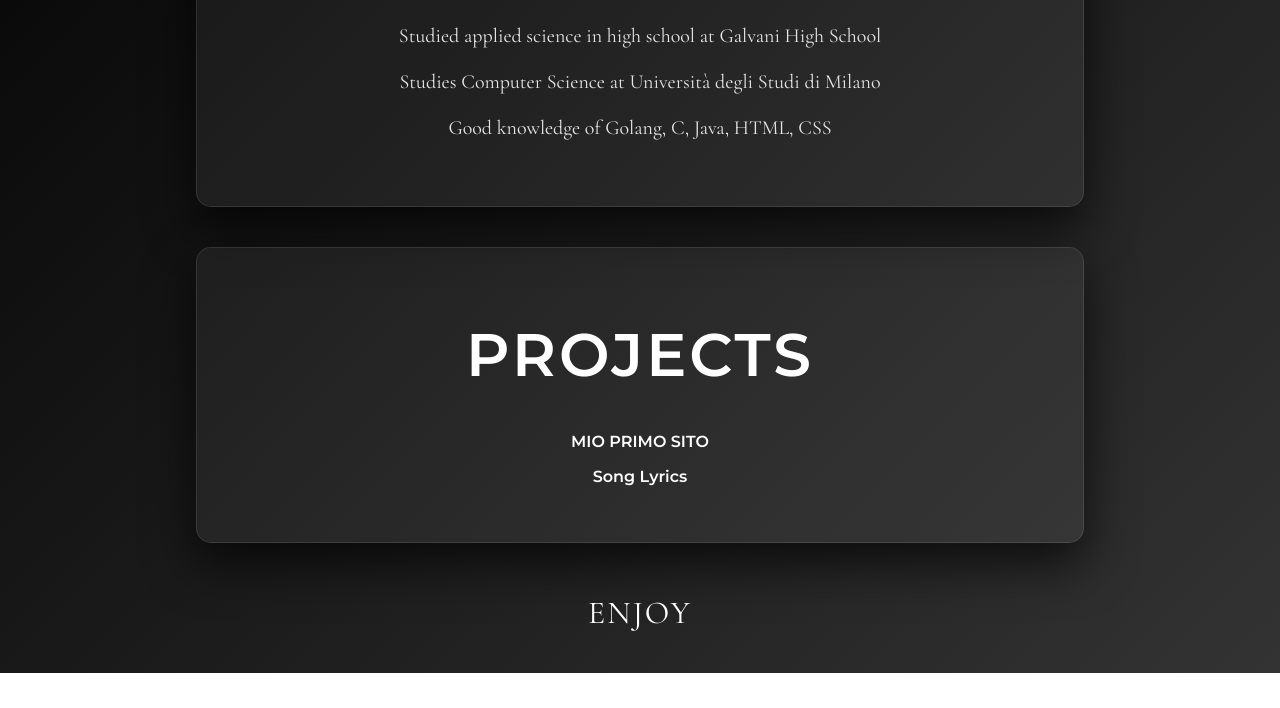
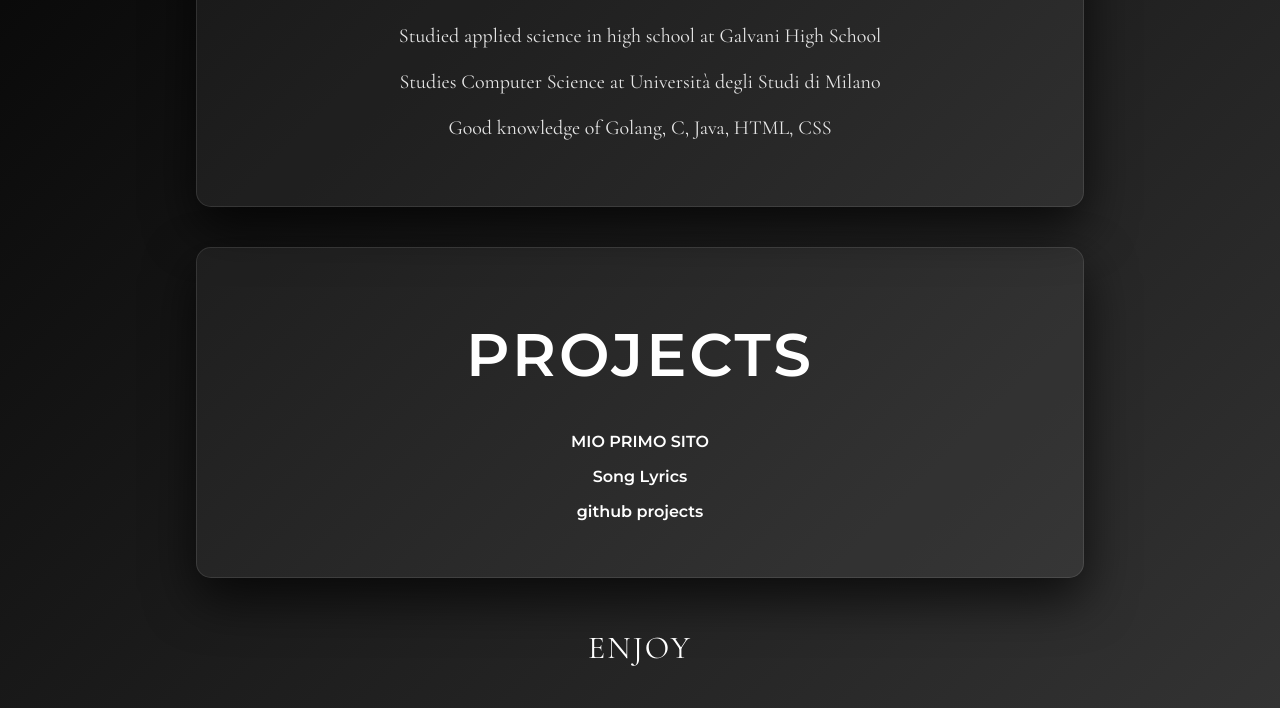
Before and after one commit to yeddaTech/CV, a plain HTML site: page index.html in a window 1280 px wide. Shown: the part 482-1190 px from the top of the page. Before the commit the page ends 1155 px from the top, so only its background shows below. Drawn offline with nearby package versions, Linux system fonts and the light colour scheme.

Commit message:
Update index.html

```diff
--- a/index.html
+++ b/index.html
@@ -213,6 +213,7 @@
             <h1>Projects</h1>
             <p><a href="index.html" target="_blank">MIO PRIMO SITO</a></p>
             <p><a href="lyrics.html" target="_blank">Song Lyrics</a></p>
+            <p><a href="https://github.com/yeddaTech" target="_blank">github projects</a></p>
         </div>
 
         <h1 class="enjoy">Enjoy</h1>
```
